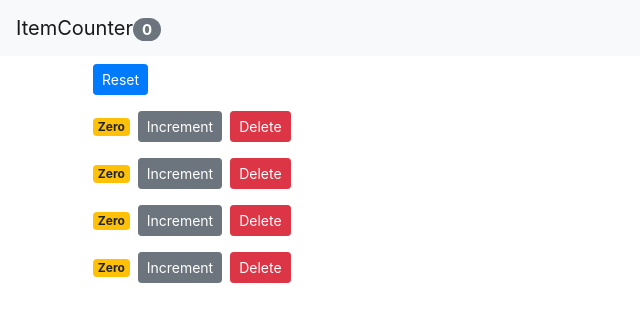
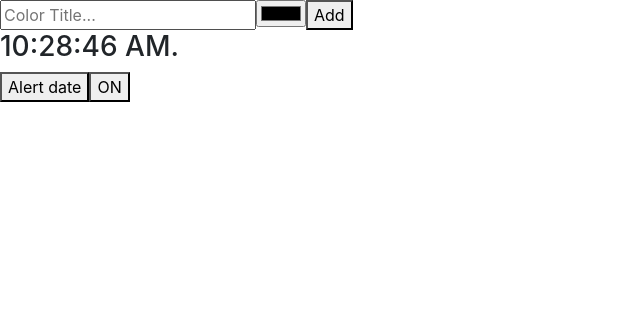
Before and after one commit to frostyblok/ReactApp, a React (Create React App) app in the folder items-counter/: page / in a window 1280 px wide. Shown: the top 322 px of the page, without its empty margins (0-640 px from the left). Built offline with nearby package versions, Linux system fonts and the light colour scheme.

Commit message:
Latest commit

```diff
--- /dev/null
+++ b/items-counter/src/components/clock.jsx
@@ -0,0 +1,16 @@
+import React, { Component } from "react";
+
+class Clock extends Component {
+
+  render() {
+    return (
+      <div>
+        <h3>{this.props.date.toLocaleTimeString()}.</h3>
+        <button onClick={this.props.onClick}>Alert date</button>
+        <button onClick={this.props.onToggle}>{this.props.dummyToggle ? 'ON' : 'OFF'}</button>
+      </div>
+    );
+  }
+}
+
+export default Clock;
--- a/items-counter/src/components/color.jsx
+++ b/items-counter/src/components/color.jsx
@@ -8,18 +8,19 @@ class AddColorForm extends Component {
     submit = (e) => {
         const { _title, _color } = this.refs;
         e.preventDefault();
-        alert(`New color ${_title.value} ${_color.value}`);
+        this.props.showColor(_title.value, _color.value);
+        // alert(`New color ${_title.value} ${_color.value}`);
         _title.value = '';
         _color.value = '#000000';
     };
-    logColor = (e) => {
-        e.preventDefault();
-        const { _title, _color } = this.refs;
-        console.log(`Color title: ${_title.value} | Color: ${_color.value}`);
-    }
+    // logColor = (e) => {
+    //     e.preventDefault();
+    //     const { _title, _color } = this.refs;
+    //     console.log(`Color title: ${_title.value} | Color: ${_color.value}`);
+    // }
     render() {
         return (
-            <form onSubmit={this.logColor}>
+            <form onSubmit={this.submit}>
                 <input ref="_title"
                         type="text"
                         placeholder="Color Title..." required/>
--- /dev/null
+++ b/items-counter/src/components/logColor.jsx
@@ -0,0 +1,45 @@
+import React, { Component } from 'react';
+import AddColorForm from './color';
+import Clock from './clock';
+
+class LogColor extends Component {
+    state = {
+        date: new Date(),
+        isToggle: true
+      };
+      componentDidMount = () => {
+        this.timerId = setInterval(() => this.tick(), 1000);
+      };
+      componentWillUnmount = () => {
+        clearInterval(this.timerId);
+      };
+      tick = () => {
+        this.setState({ date: new Date() });
+      };
+      handleClick = (e) => {
+        e.preventDefault();
+        alert(new Date());
+      };
+      handleToggle = (e) => {
+        e.preventDefault();
+        this.setState({isToggle: !this.state.isToggle});
+      }
+    logColor = (title, color) => {
+        console.log(`Color title: ${title} | Color: ${color}`);
+    }
+    render() {
+        return (
+            <div>
+                <AddColorForm showColor={this.logColor} />
+                <Clock
+                    date={this.state.date}
+                    onClick={this.handleClick}
+                    onToggle={this.handleToggle}
+                    dummyToggle={this.state.isToggle}
+                    />
+            </div>
+        );
+    }
+}
+
+export default LogColor;
--- a/items-counter/src/index.js
+++ b/items-counter/src/index.js
@@ -1,12 +1,12 @@
 import React from 'react';
 import ReactDOM from 'react-dom';
 import './index.css';
-import App from './App';
-// import Color from './components/color';
+// import App from './App';
+import LogColor from './components/logColor';
 import * as serviceWorker from './serviceWorker';
 import 'bootstrap/dist/css/bootstrap.css';
 
-ReactDOM.render(<App />, document.getElementById('root'));
+ReactDOM.render(<LogColor />, document.getElementById('root'));
 
 // If you want your app to work offline and load faster, you can change
 // unregister() to register() below. Note this comes with some pitfalls.
```
